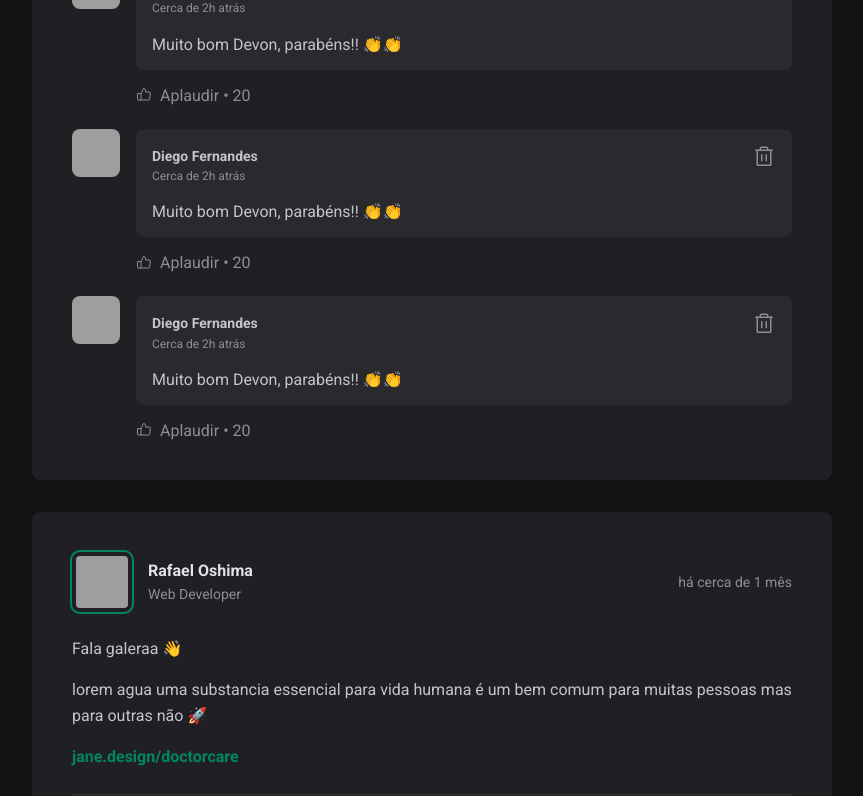
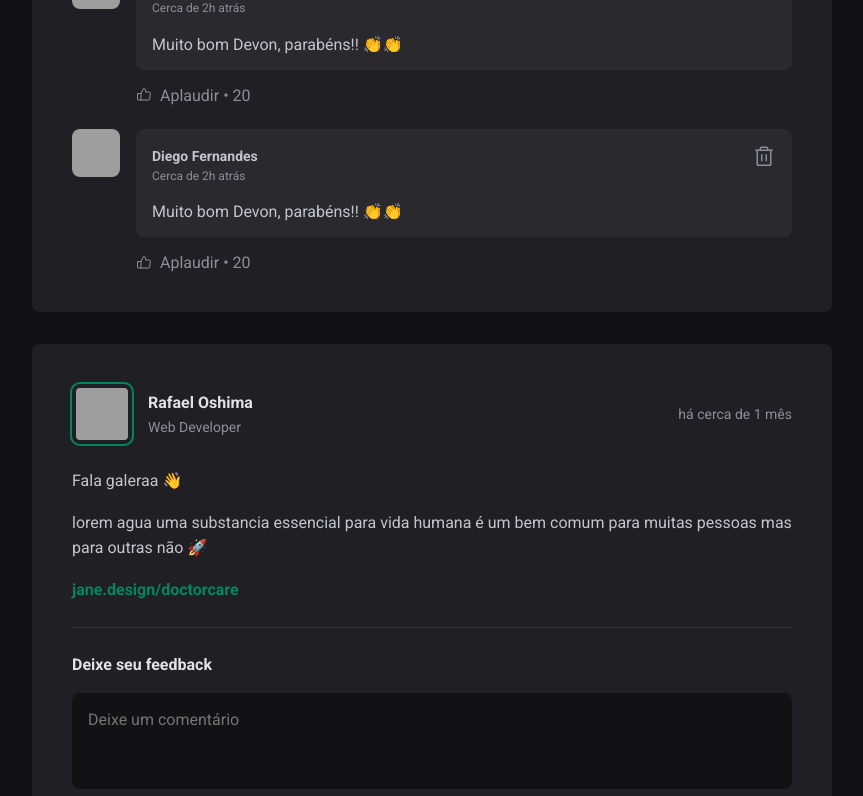
Before and after one commit to ViniciusOshima/Fundamentos-React, a React (Vite) app: page / in a window 1280 px wide. Shown: the part 624-1420 px from the top of the page, without its empty margins (352-1215 px from the left). Built offline with nearby package versions, Linux system fonts and the light colour scheme; grey boxes are pictures that could not be loaded.

Commit message:
FEAT imprimindo comentarios de a acordo com a quantidade de dados no banco

```diff
--- a/src/components/Post.jsx
+++ b/src/components/Post.jsx
@@ -1,5 +1,6 @@
 import {format, formatDistanceToNow} from 'date-fns';
 import ptBR from 'date-fns/locale/pt-BR'
+import { useState } from 'react';
 
 import { Avatar } from './Avatar'
 import {Comment} from './Comment'
@@ -7,9 +8,20 @@ import {Comment} from './Comment'
 import style from './Post.module.css'
 
 export function Post ({author, publishedAt, content}) {
+  const [comment, setComment] = useState([
+    1,
+    2
+  ])
+
   const publishedDateFormatted= format(publishedAt, "d 'de' LLLL 'às' HH:mm'h'", {locale: ptBR})
 
   const publishedDateRelativeToNow = formatDistanceToNow(publishedAt, {locale: ptBR, addSuffix: true})
+
+  function handleCreateNewComment() {
+    event.preventDefault()
+
+    setComment([...comment, comment.length + 1])
+  }
 
   return (
     <article className={style.Post}>
@@ -35,7 +47,7 @@ export function Post ({author, publishedAt, content}) {
         })}
       </div>
 
-      <form className={style.commentForm}>
+      <form onSubmit={handleCreateNewComment} className={style.commentForm}>
         <strong>Deixe seu feedback</strong>
 
         <textarea placeholder='Deixe um comentário' />
@@ -46,9 +58,9 @@ export function Post ({author, publishedAt, content}) {
       </form>
 
       <div className={style.commentList}>
-        <Comment />
-        <Comment />
-        <Comment />
+        {comment.map(comment => {
+          return <Comment />
+        } )}
       </div>
 
     </article>
```
